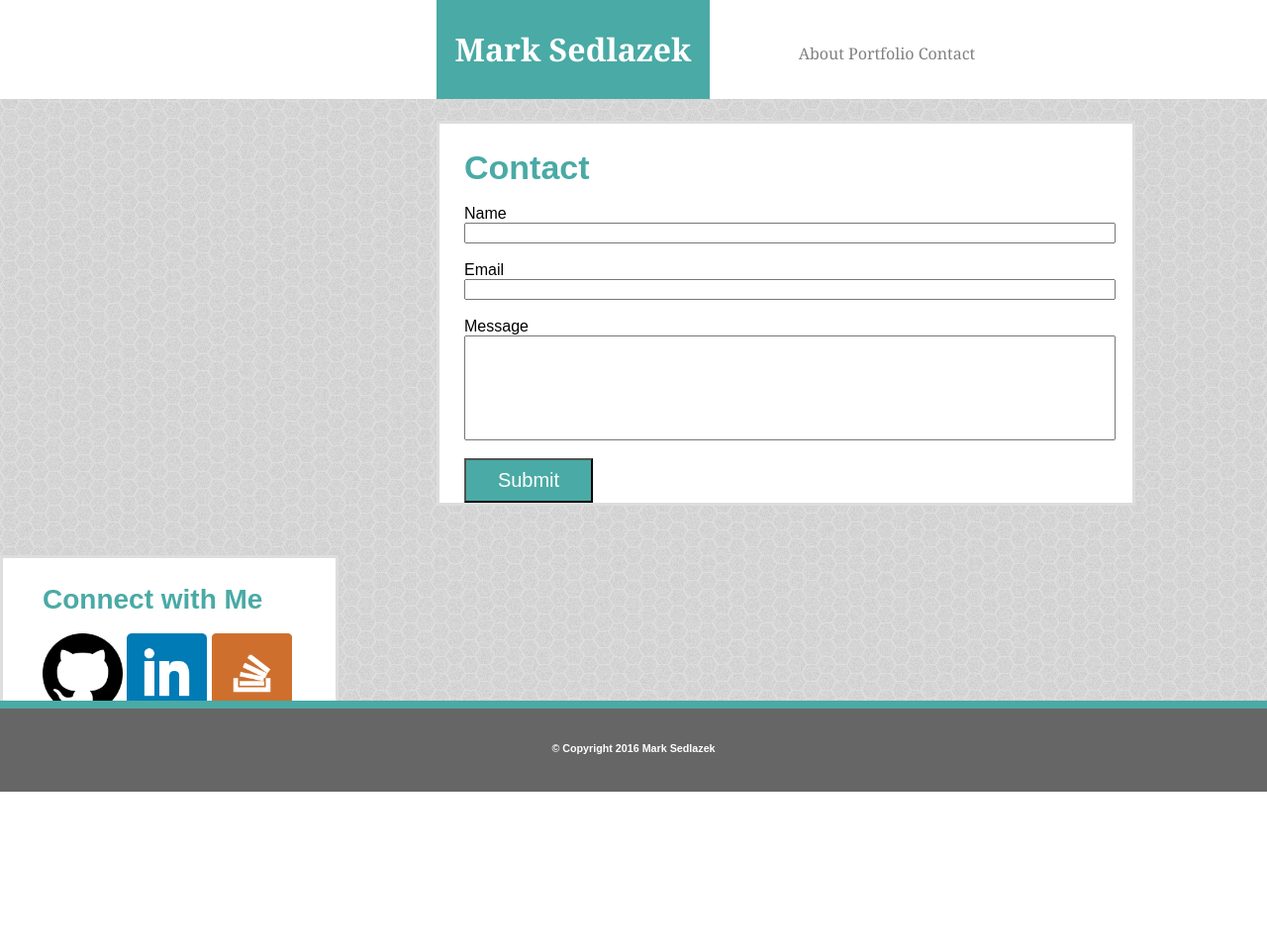
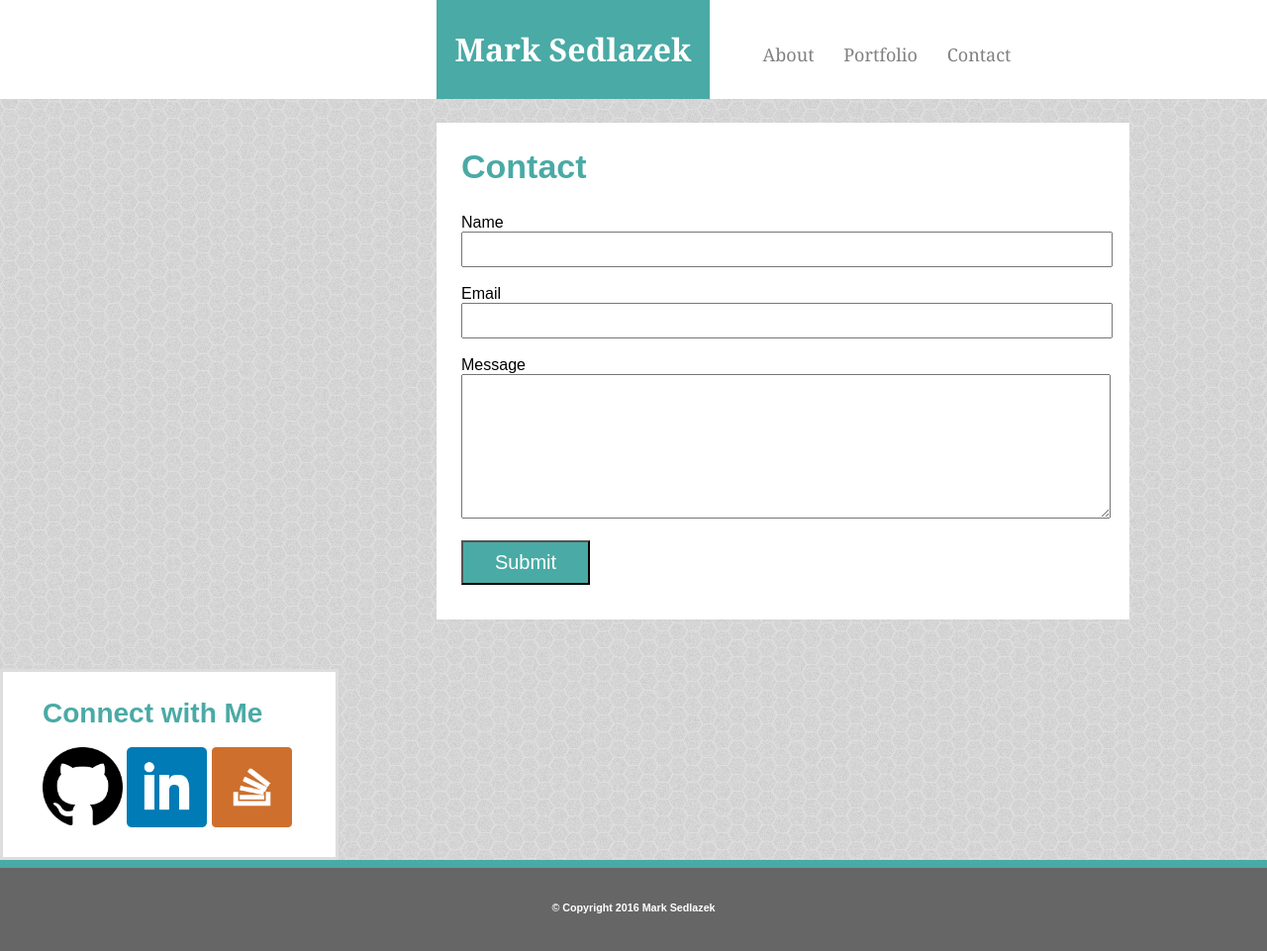
Before and after one commit to msedlazek/Basic-Portfolio, a PHP site: page /contact.html in a window 1280 px wide; the page is wider, and only the part inside the window is pictured. Shown: that part at 99% size. Before the commit the page ends 800 px from the top of that part, so only its background shows below. Run offline with PHP 8.4, Linux system fonts and the light colour scheme.

Commit message:
Assignment done, still no sticky footer.

```diff
--- a/assets/css/style.css
+++ b/assets/css/style.css
@@ -43,6 +43,8 @@ nav {
 	width: 140%;
 	position: relative;
 	top: -57px;
+	word-spacing: 25px;
+	font-size: 18px;
 }
 
 
@@ -56,17 +58,18 @@ section {
 	background-color: white;
 	border-style: solid;
 	border-color: #dddddd;
-	border-size: 2px;
+	border: 2px;
 	margin-bottom: 50px;
 	margin-right: 50px;
 	margin-left: 441px;
 	padding: 25px;
-	padding-bottom: 0;
+	padding-bottom: 35px;
 }
 
 h2 {
 	color: #4aaaa5;
 	font-size: 34px;
+	padding-bottom: 10px;
 }
 
 h4 {
@@ -112,37 +115,27 @@ footer {
 	border-top: 8px;
 	border-style: solid;
 	border-color: #4aaaa5;
-	margin-top: 20px;
-	margin-bottom: auto 0;
-	position: absolute;
+	margin-top: -50px;
 	bottom: 0%;
 }
 
-.pagewrap {
-	min-height: 100%;
-	margin-bottom: 50px;
-}
-
-.pagewrap:after {
-	content: "";
-	display: block;
-}
-
-.pagewrap, footer {
-	height: 50px;
-}
-
+/*The next four classes were for the contact section*/
 .namefield {
+	height: 30px;
 	width: 100%;
+	font-size: 16px;
 }
 
 .emailfield {
+	height: 30px;
 	width: 100%;
+	font-size: 16px;
 }
 
 .submissionfield {
-	height: 100px;
+	height: 140px;
 	width: 100%;
+	font-size: 16px;
 }
 
 .submitbutton {
--- a/contact.html
+++ b/contact.html
@@ -12,6 +12,7 @@
 </head>
 
 <body>
+
 
 	<header>
 
@@ -29,7 +30,6 @@
 
 	</header>
 
-	<div>
 
 	<section class="contactform">
 
@@ -50,7 +50,8 @@
 			<br>
 			Message
 			<br>
-			<input class="submissionfield" type="text" name="message">
+			<textarea class="submissionfield" type="text" name="message" rows="10" cols="50">
+			</textarea>
 			<br>
 			<br>
 			<input class ="submitbutton" type="submit" value="Submit">
@@ -79,7 +80,6 @@
 
 	</aside>
 
-	</div>
 
 	<footer>
 
```
